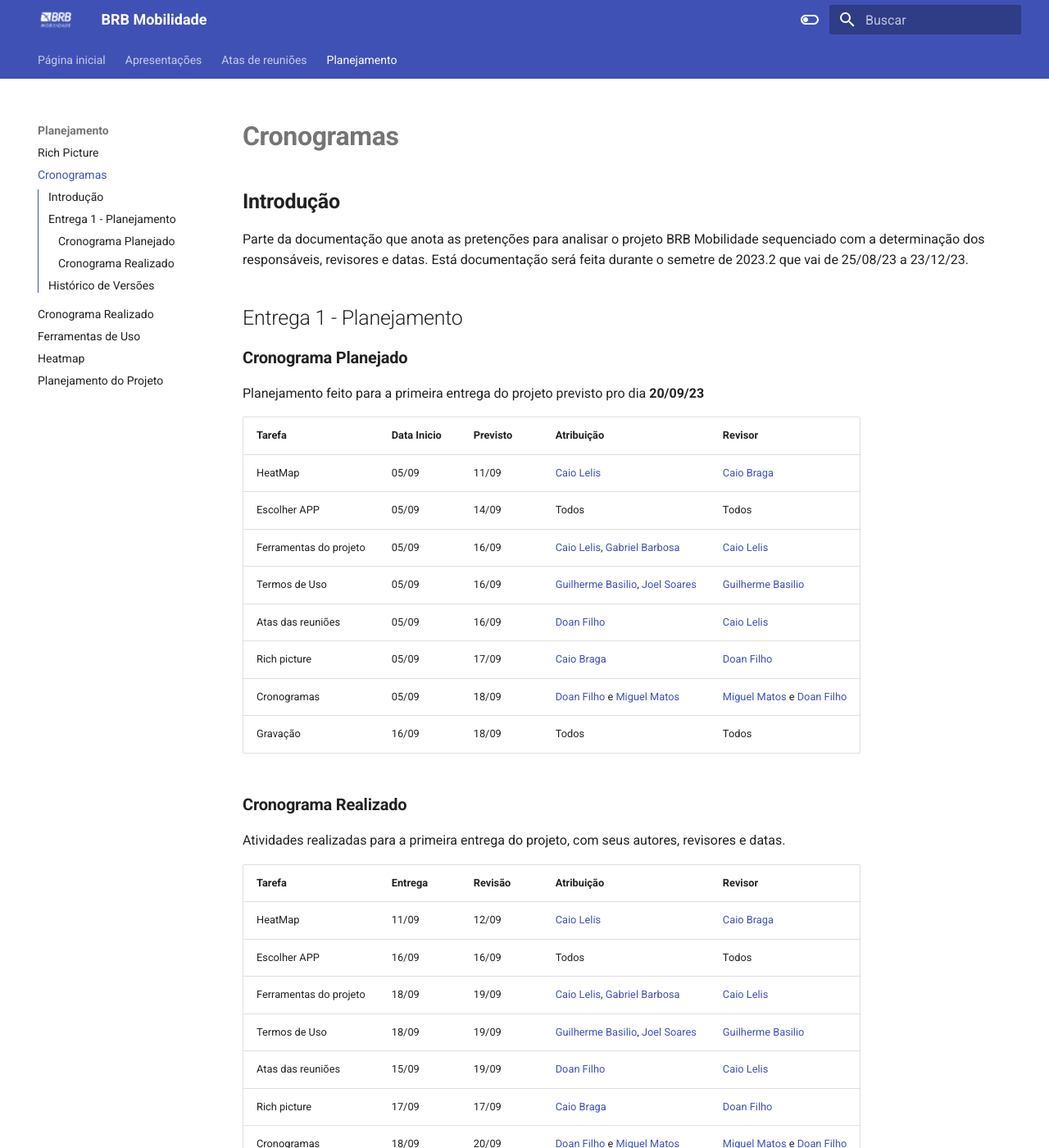
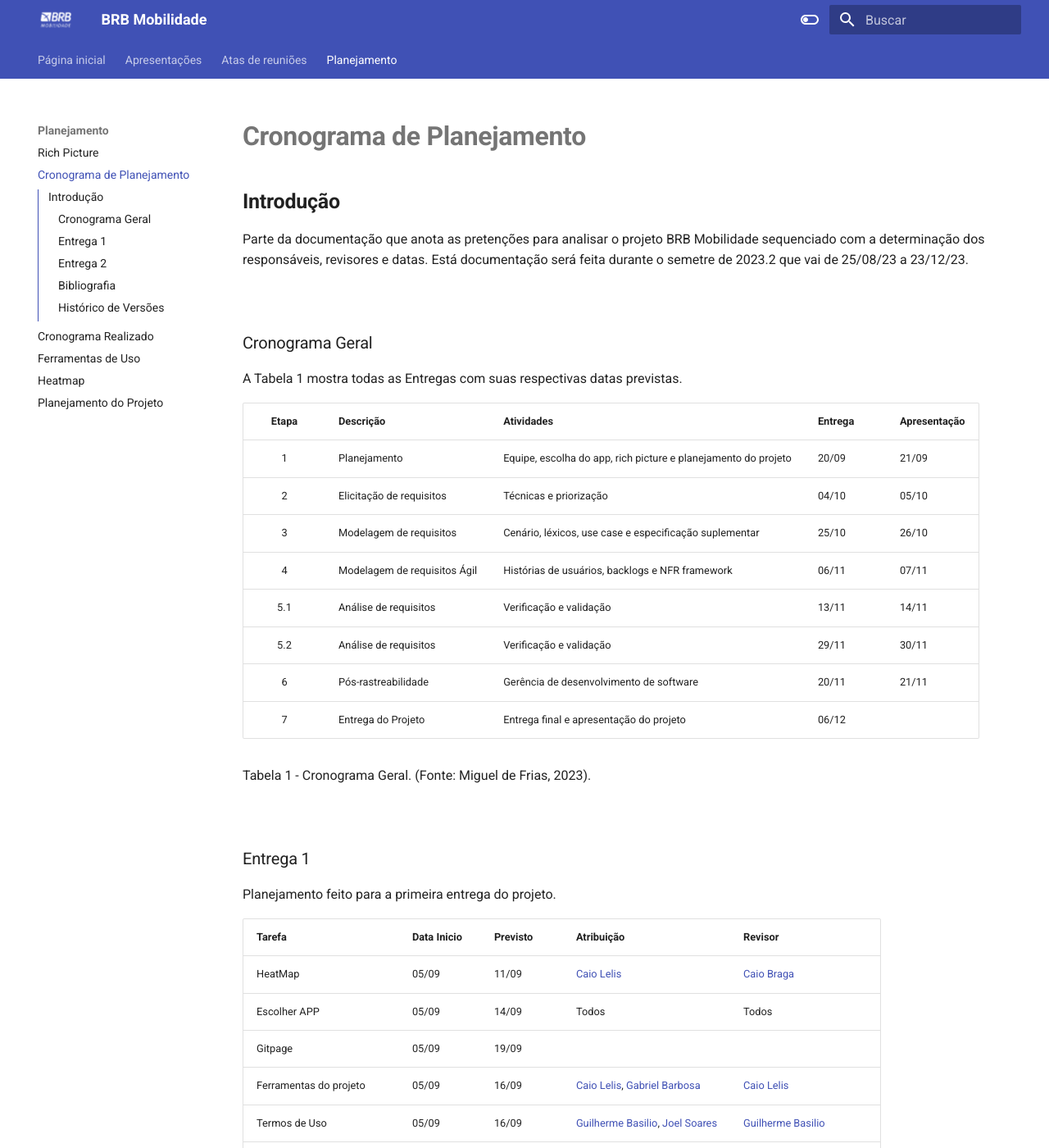
Before and after one commit to Requisitos-de-Software/2023.2-BRBMobilidade, an MkDocs documentation site: the page built from docs/Planejamento/cronograma.md, in a window 1280 px wide and 1400 px high. Shown: the whole window at 82% size. Built offline with MkDocs 1.6.1 and Material for MkDocs 9.7.7, drawn with Linux system fonts in a browser that asks for light colours; some of the changed text lies outside the part shown.

Commit message:
#36 docs: Corrigindo Cronograma Planejado

```diff
--- a/docs/Planejamento/cronograma.md
+++ b/docs/Planejamento/cronograma.md
@@ -1,51 +1,66 @@
-# **Cronogramas**
+# **Cronograma de Planejamento**
 
 ## **Introdução**
 Parte da documentação que anota as pretenções para analisar o projeto BRB Mobilidade sequenciado com a determinação dos responsáveis, revisores e datas. Está documentação será feita durante o semetre de 2023.2 que vai de 25/08/23 a 23/12/23.
 
-## Entrega 1 - Planejamento
+<br>
 
-### **Cronograma Planejado**
+### Cronograma Geral
+A Tabela 1 mostra todas as Entregas com suas respectivas datas previstas.
 
-Planejamento feito para a primeira entrega do projeto previsto pro dia **20/09/23**
+| Etapa | Descrição | Atividades | Entrega | Apresentação |
+|:-----:|--------|-----------|---------|--------------|
+|   1   | Planejamento | Equipe, escolha do app, rich picture e planejamento do projeto| 20/09 | 21/09 |
+|   2   | Elicitação de requisitos | Técnicas e priorização | 04/10| 05/10 |
+|   3   | Modelagem de requisitos | Cenário, léxicos, use case e especificação suplementar | 25/10 | 26/10 |
+|   4   | Modelagem de requisitos Ágil | Histórias de usuários, backlogs e NFR framework | 06/11 | 07/11|
+|   5.1 | Análise de requisitos | Verificação e validação | 13/11 | 14/11 |
+|   5.2 | Análise de requisitos | Verificação e validação | 29/11 | 30/11|
+|   6   | Pós-rastreabilidade | Gerência de desenvolvimento de software | 20/11 | 21/11 |
+|   7   | Entrega do Projeto | Entrega final e apresentação do projeto| 06/12 |  |
+
+<div><p>Tabela 1 - Cronograma Geral. (Fonte: Miguel de Frias, 2023).</p></div>
+
+<br>
+
+### Entrega 1
+
+Planejamento feito para a primeira entrega do projeto.
 
 | Tarefa       | Data Inicio |   Previsto        | Atribuição |Revisor|
 |--------------|-----------------|-------------------|-------|-----|
 | HeatMap| 05/09     | 11/09             | [Caio Lelis](http://github.com/caio-lelis)   |[Caio Braga](http://github.com/caioalvesbraga)
 | Escolher APP | 05/09     | 14/09             | Todos   |Todos|
+| Gitpage | 05/09 | 19/09 | | |
 | Ferramentas do projeto| 05/09     | 16/09          |[Caio Lelis](http://github.com/caio-lelis), [Gabriel Barbosa](https://github.com/gabrie1barbosa) |[Caio Lelis](http://github.com/caio-lelis)|
 | Termos de Uso | 05/09    |  16/09    | [Guilherme Basilio](https://github.com/GuilhermeBES), [Joel Soares](https://github.com/JoelSRangel) |[Guilherme Basilio](https://github.com/GuilhermeBES) |
 | Atas das reuniões | 05/09    | 16/09 |[Doan Filho](https://github.com/FilhoDoan)|[Caio Lelis](http://github.com/caio-lelis)|
 | Rich picture | 05/09     | 17/09   |[Caio Braga](http://github.com/caioalvesbraga) | [Doan Filho](https://github.com/FilhoDoan)|
-|Cronogramas|05/09  |18/09  |[Doan Filho](https://github.com/FilhoDoan) e [Miguel Matos](https://github.com/migueldefrias)    | [Miguel Matos](https://github.com/migueldefrias)  e [Doan Filho](https://github.com/FilhoDoan) |
-|Gravação|16/09  |18/09  | Todos |Todos|
+|Cronograma Planejado|05/09  |18/09  |[Doan Filho](https://github.com/FilhoDoan) e [Miguel Matos](https://github.com/migueldefrias)    | [Miguel Matos](https://github.com/migueldefrias)  e [Doan Filho](https://github.com/FilhoDoan) |
+|Cronograma Realizaado|05/09  |18/09  |[Doan Filho](https://github.com/FilhoDoan) e [Miguel Matos](https://github.com/migueldefrias)    | [Miguel Matos](https://github.com/migueldefrias)  e [Doan Filho](https://github.com/FilhoDoan) |
+|Gravação da Apresentação|18/09  |19/09  | Todos |Todos|
+| Postagem da Apresentação| 19/09| 19/09 | [Joel Soares](https://github.com/JoelSRangel) | [Miguel Matos](https://github.com/migueldefrias)|
+<div><p>Tabela 2 - Atividades realizadas na Entrega 1. (Fonte: Miguel de Frias e Doan Filho, 2023).</p></div>
 
+### Entrega 2
 
+Planejamento feito para a primeira entrega do projeto.
 
+| Tarefa       | Data Inicio |   Previsto        | Atribuição |Revisor|
+|--------------|-----------------|-------------------|-------|-----|
+| Gravação da Apresentação |  | 03/10 | Todos |Todos|
+| Postagem da Apresentação| 03/10 | 03/10 | [Joel Soares](https://github.com/JoelSRangel) | |
+<div><p>Tabela 3 - Atividades realizadas na Entrega 2. (Fonte: Miguel de Frias, 2023).</p></div>
 
-### **Cronograma Realizado**
+### Bibliografia
 
-Atividades realizadas para a primeira entrega do projeto, com seus autores, revisores e datas.
+[1] SALES, André Barros. Plano de ensino da disciplina. Disponível em: <<https://aprender3.unb.br/pluginfile.php/2692717/mod_resource/content/1/Exemplo%20de%20Cronograma.pdf>>. Acesso em 17 de setembro de 2023.
 
-| Tarefa       | Entrega |  Revisão  | Atribuição |Revisor|
-|--------------|-----------------|-------------------|-------|-----|
-| HeatMap| 11/09     | 12/09             | [Caio Lelis](http://github.com/caio-lelis)   |[Caio Braga](http://github.com/caioalvesbraga)
-| Escolher APP | 16/09     | 16/09             | Todos   |Todos|
-| Ferramentas do projeto| 18/09     | 19/09          |[Caio Lelis](http://github.com/caio-lelis), [Gabriel Barbosa](https://github.com/gabrie1barbosa) |[Caio Lelis](http://github.com/caio-lelis)|
-| Termos de Uso | 18/09  |  19/09    | [Guilherme Basilio](https://github.com/GuilhermeBES), [Joel Soares](https://github.com/JoelSRangel) |[Guilherme Basilio](https://github.com/GuilhermeBES) |
-| Atas das reuniões | 15/09    | 19/09 |[Doan Filho](https://github.com/FilhoDoan)|[Caio Lelis](http://github.com/caio-lelis)|
-| Rich picture | 17/09     | 17/09   |[Caio Braga](http://github.com/caioalvesbraga) | [Doan Filho](https://github.com/FilhoDoan)|
-|Cronogramas| 18/09  | 20/09  |[Doan Filho](https://github.com/FilhoDoan) e  [Miguel Matos](https://github.com/migueldefrias) | [Miguel Matos](https://github.com/migueldefrias) e [Doan Filho](https://github.com/FilhoDoan)  |
-|Gravação| 19/09  | 20/09  | Todos |Todos|
+[2] Cronograma VLC. Disponível em: <<https://github.com/Requisitos-de-Software/2023.1-VLC/blob/master/docs/planejamento/cronograma.md>>. Acesso em 17 de setembro de 2023.
 
-
-
-## Histórico de Versões
-
+### Histórico de Versões
 
 | Versão | Data       | Descrição            | Autor | Revisor |
 |--------|------------|----------------------|-----------------------------------|--------------------------------------|
 | 1.1    | 18/09/2023 | Adicionando tópicos e estrutura base|  [Doan Filho](https://github.com/FilhoDoan) | [Miguel Matos](https://github.com/migueldefrias)  |
 | 1.2    | 18/09/2023 | Planejamento Entrega 01|  [Doan Filho](https://github.com/FilhoDoan) e [Miguel Matos](https://github.com/migueldefrias) | [Miguel Matos](https://github.com/migueldefrias) e [Doan Filho](https://github.com/FilhoDoan)|
-| 1.3   | 19/09/2023 | Ajustes no documento|  [Doan Filho](https://github.com/FilhoDoan) | [Miguel Matos](https://github.com/migueldefrias)|
-| 1.4   | 20/09/2023 | Ajustes no documento|   [Miguel Matos](https://github.com/migueldefrias) |  [Doan Filho](https://github.com/FilhoDoan)|
```
